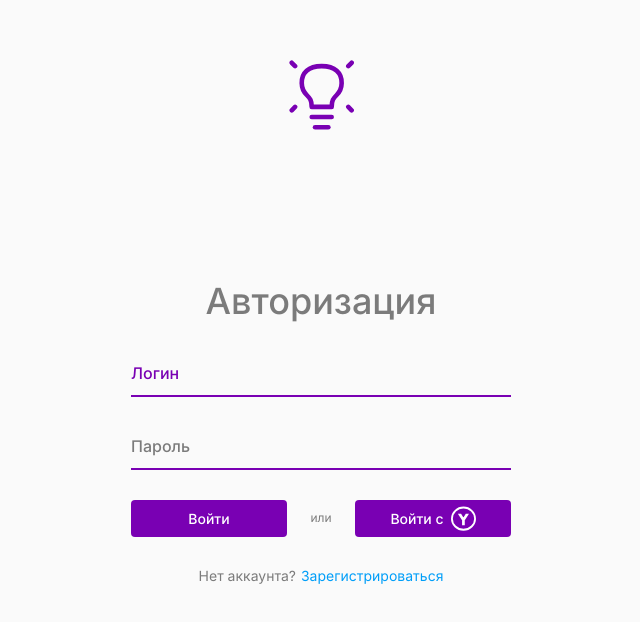
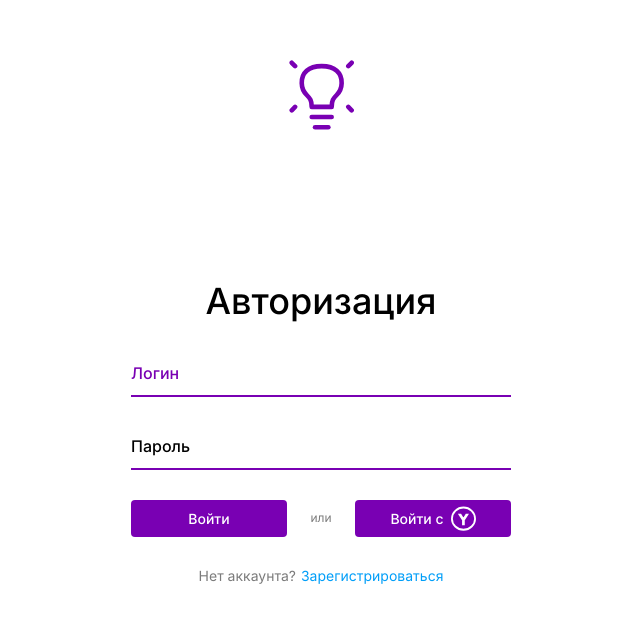
Before and after one commit to brilliant-hamsters/quiz-game, a React (Vite) app in the folder packages/client/: page /auth in a window 1280 px wide. Shown: the top 622 px of the page, without its empty margins (319-959 px from the left). Built offline with nearby package versions, Linux system fonts and the light colour scheme; no server answers.

Commit message:
fix(BRI-72) | Исправил ThemeProvider

```diff
--- a/packages/client/src/providers/ThemeProvider.tsx
+++ b/packages/client/src/providers/ThemeProvider.tsx
@@ -1,5 +1,5 @@
-import React, { ReactNode, useEffect, useState } from "react";
-import { ThemeContext, themes } from "../context/ThemeContext";
+import { ReactNode, useEffect, useState } from "react";
+import { ThemeContext } from "../context/ThemeContext";
 import { getByTheme } from "../api/methods/getByTheme";
 
 interface ThemeChildren {
@@ -23,10 +23,10 @@ const getTheme = () => {
             theme = body.theme
         })
     }
-    const prefersColor = window.matchMedia('(prefers-color-scheme: light)')
-    if(prefersColor.matches) return themes.light
+    const prefersColor = window.matchMedia(`(prefers-color-scheme: ${theme})`)
+    if(prefersColor.matches) return theme
 
-    return themes.light
+    return theme
 }
 
 export function ThemeProvider({children}: ThemeChildren) {
```
